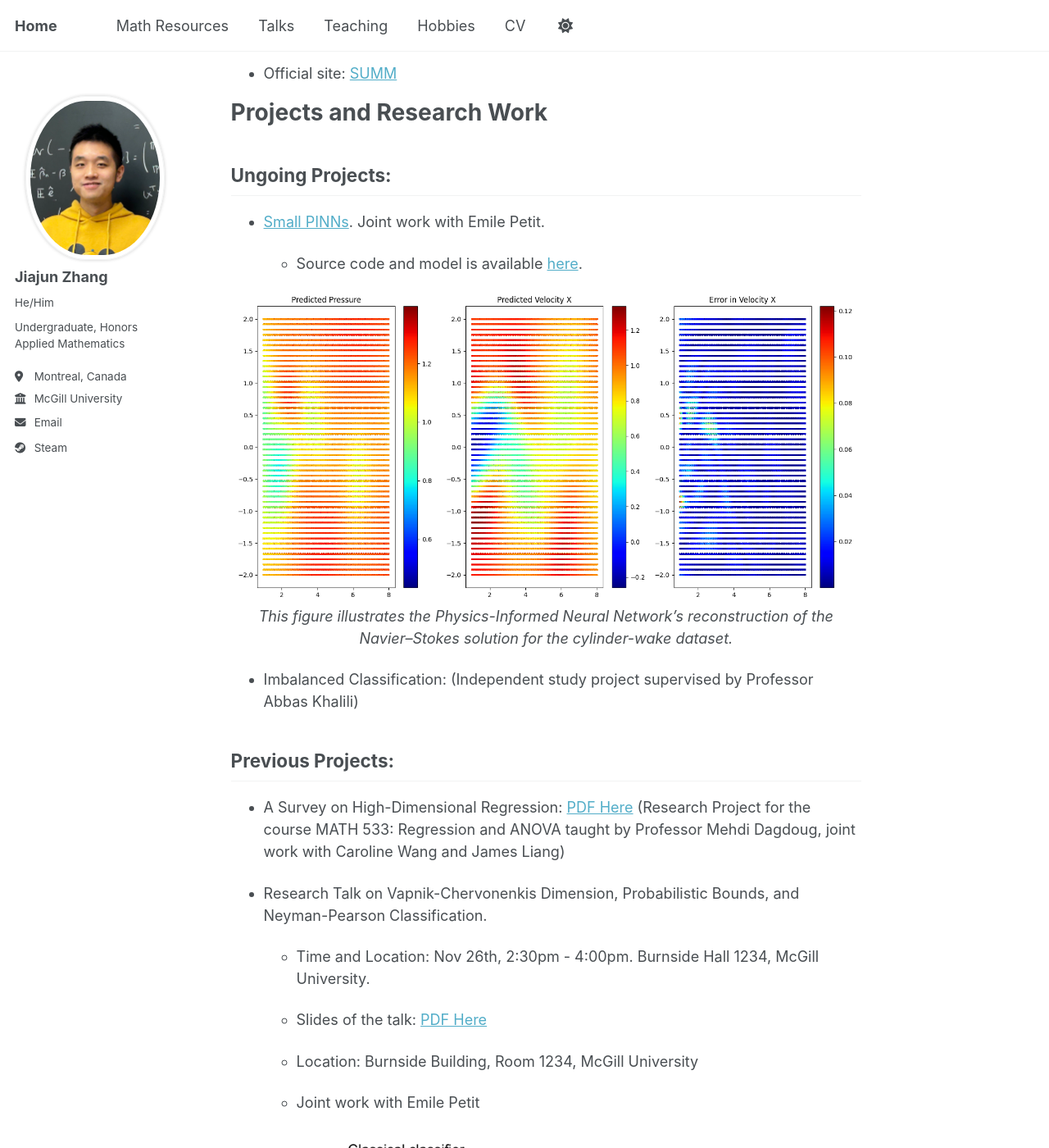
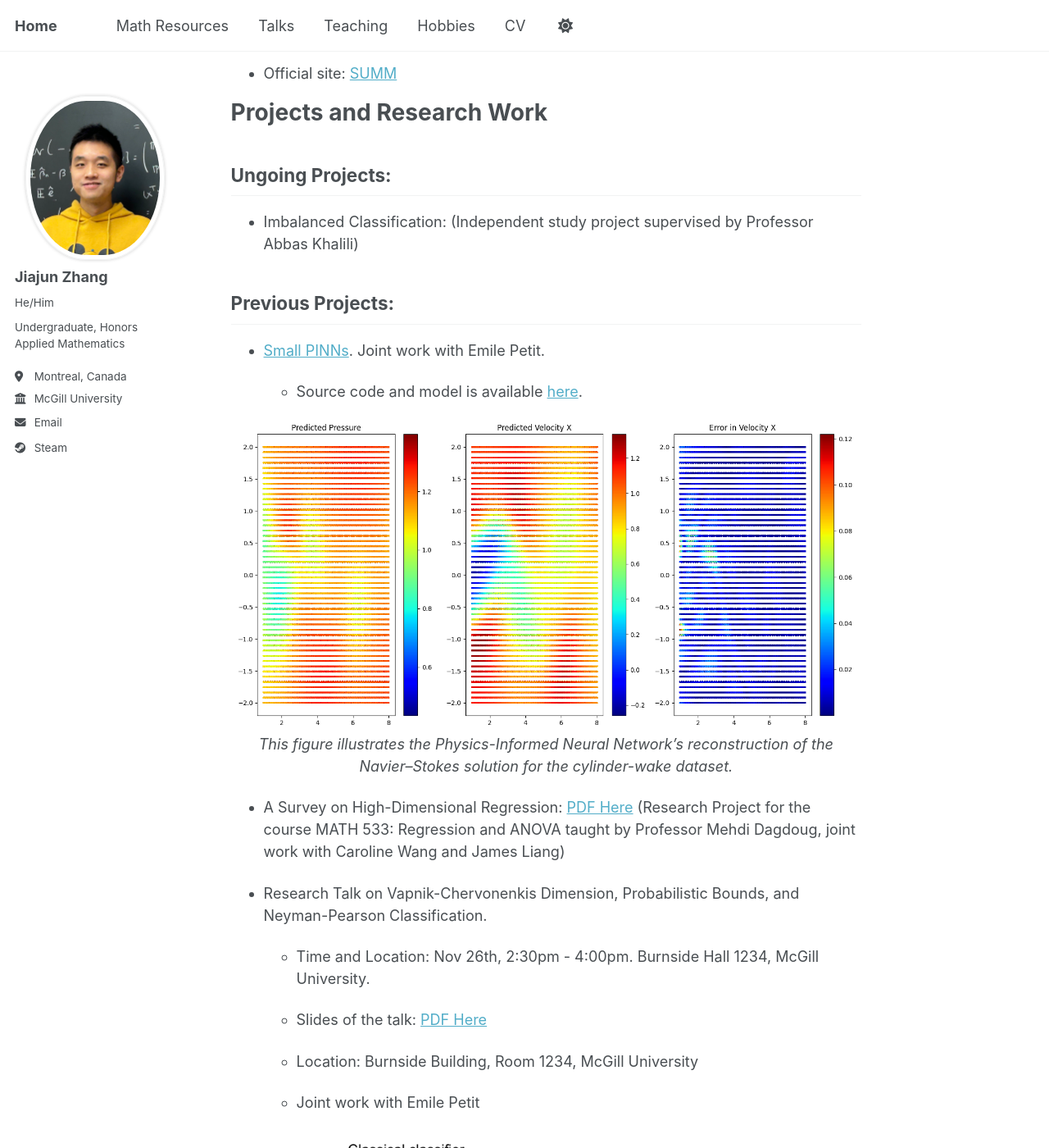
Before and after one commit to JohanssonRein/JohanssonRein.github.io, a Jekyll site: the page built from _pages/about.md, in a window 1280 px wide and 1400 px high, scrolled down 1618 px. Shown: the whole window at 82% size. Built offline with Jekyll 4.4.1, drawn with Linux system fonts in a browser that asks for light colours; part of the change alters nothing that is shown.

```diff
--- a/_pages/about.md
+++ b/_pages/about.md
@@ -37,6 +37,10 @@ redirect_from:
 
 ## Ungoing Projects:
 
+* Imbalanced Classification: (Independent study project supervised by Professor Abbas Khalili)
+
+## Previous Projects:
+
 * [Small PINNs](https://www.summ.xyz/en/index.html). Joint work with Emile Petit.
 
   * Source code and model is available [here](https://github.com/Topaze05/smallPINN).
@@ -46,11 +50,9 @@ redirect_from:
   <p><em>This figure illustrates the Physics-Informed Neural Network’s reconstruction of the Navier–Stokes solution for the cylinder-wake dataset.</em></p>
 </div>
 
-* Imbalanced Classification: (Independent study project supervised by Professor Abbas Khalili)
+* A Survey on High-Dimensional Regression: [PDF Here](/files/A_Survey_on_High_Dimensional_Regression.pdf) (Research Project for the course MATH 533: Regression and ANOVA taught by Professor Mehdi Dagdoug, joint work with Caroline Wang and James Liang)
 
-## Previous Projects:
 
-* A Survey on High-Dimensional Regression: [PDF Here](/files/A_Survey_on_High_Dimensional_Regression.pdf) (Research Project for the course MATH 533: Regression and ANOVA taught by Professor Mehdi Dagdoug, joint work with Caroline Wang and James Liang)
 
 * Research Talk on Vapnik-Chervonenkis Dimension, Probabilistic Bounds, and Neyman-Pearson Classification.
 
```
